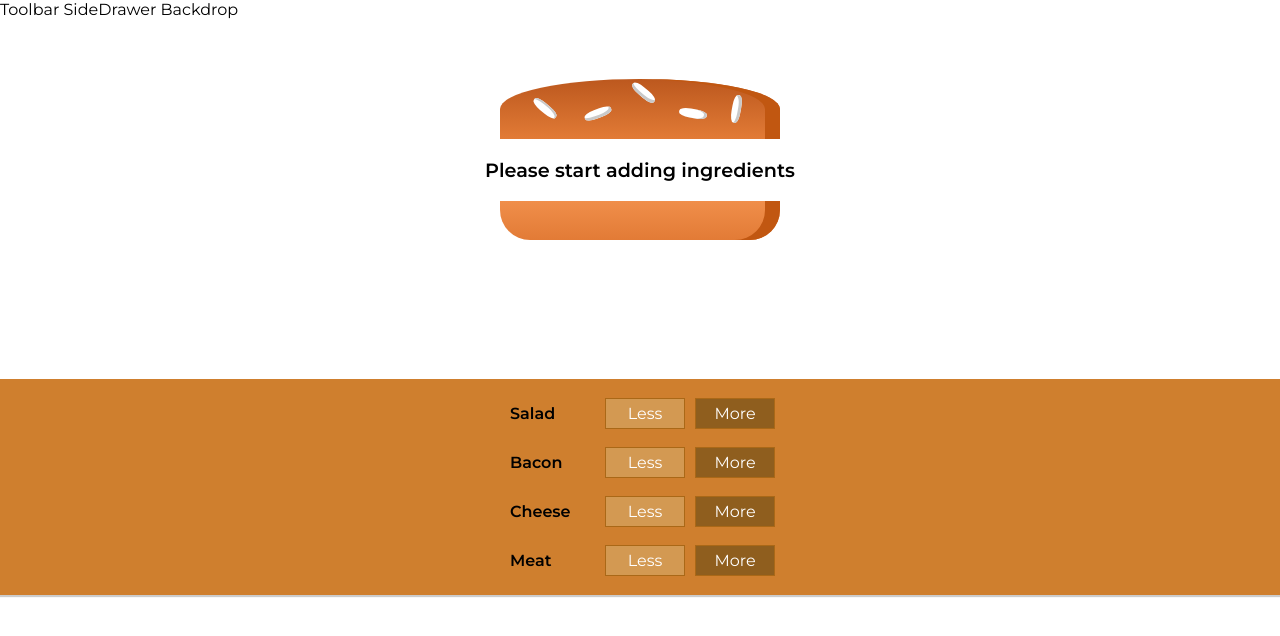
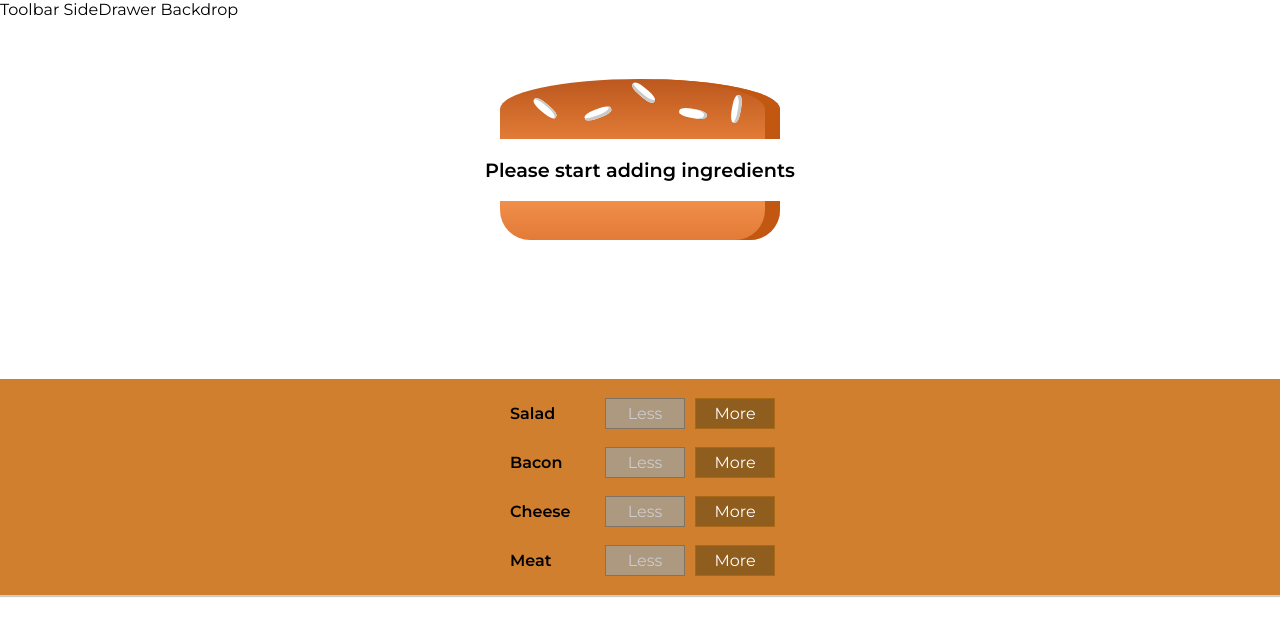
Before and after one commit to itsadamlove/react-burger-builder, a React (Create React App) app: page / in a window 1280 px wide. Shown: the top 636 px of the page. Built offline with nearby package versions, Linux system fonts and the light colour scheme.

Commit message:
Remove ingredients and ensure to disabled buttons

```diff
--- a/src/components/Burger/BuildControls/BuildControl/BuildControl.js
+++ b/src/components/Burger/BuildControls/BuildControl/BuildControl.js
@@ -2,10 +2,10 @@ import React from 'react';
 import styles from './BuildControl.module.scss';
 import PropTypes from 'prop-types';
 
-const buildControl = ({ label, added, removed }) => (
+const buildControl = ({ label, added, removed, disabled }) => (
   <div className={styles.BuildControl}>
     <div className={styles.Label}>{label}</div>
-    <button className={styles.Less} onClick={removed}>
+    <button className={styles.Less} onClick={removed} disabled={disabled}>
       Less
     </button>
     <button className={styles.More} onClick={added}>
@@ -17,7 +17,8 @@ const buildControl = ({ label, added, removed }) => (
 buildControl.propTypes = {
   label: PropTypes.string,
   added: PropTypes.func,
-  removed: PropTypes.func
+  removed: PropTypes.func,
+  disabled: PropTypes.bool
 };
 
 export default buildControl;
--- a/src/components/Burger/BuildControls/BuildControls.js
+++ b/src/components/Burger/BuildControls/BuildControls.js
@@ -1,6 +1,7 @@
 import React from 'react';
 import styles from './BuildControls.module.scss';
 import BuildControl from './BuildControl/BuildControl';
+import PropTypes from 'prop-types';
 
 const controls = [
   { label: 'Salad', type: 'salad' },
@@ -9,7 +10,7 @@ const controls = [
   { label: 'Meat', type: 'meat' }
 ];
 
-const buildControls = ({ ingredientAdded, ingredientRemoved }) => (
+const buildControls = ({ ingredientAdded, ingredientRemoved, disabled }) => (
   <div className={styles.BuildControls}>
     {controls.map(ctrl => (
       <BuildControl
@@ -17,9 +18,16 @@ const buildControls = ({ ingredientAdded, ingredientRemoved }) => (
         label={ctrl.label}
         added={() => ingredientAdded(ctrl.type)}
         removed={() => ingredientRemoved(ctrl.type)}
+        disabled={disabled[ctrl.type]}
       />
     ))}
   </div>
 );
 
+buildControls.propTypes = {
+  ingredientAdded: PropTypes.func,
+  ingredientRemoved: PropTypes.func,
+  disabled: PropTypes.object
+};
+
 export default buildControls;
--- a/src/containers/BurgerBuilder/BurgerBuilder.js
+++ b/src/containers/BurgerBuilder/BurgerBuilder.js
@@ -41,6 +41,9 @@ class BurgerBuilder extends Component {
 
   removeIngredientHandler = type => {
     const oldCount = this.state.ingredients[type];
+    if (oldCount <= 0) {
+      return;
+    }
     const updatedCount = oldCount - 1;
     const updatedIngredients = {
       ...this.state.ingredients
@@ -56,6 +59,12 @@ class BurgerBuilder extends Component {
 
   render() {
     const { ingredients } = this.state;
+    const disabledInfo = {
+      ...ingredients
+    };
+    for (let key in disabledInfo) {
+      disabledInfo[key] = disabledInfo[key] <= 0;
+    }
     return (
       <Aux>
         <div>
@@ -64,6 +73,7 @@ class BurgerBuilder extends Component {
         <BuildControls
           ingredientAdded={this.addIngredientHandler}
           ingredientRemoved={this.removeIngredientHandler}
+          disabled={disabledInfo}
         />
       </Aux>
     );
```
